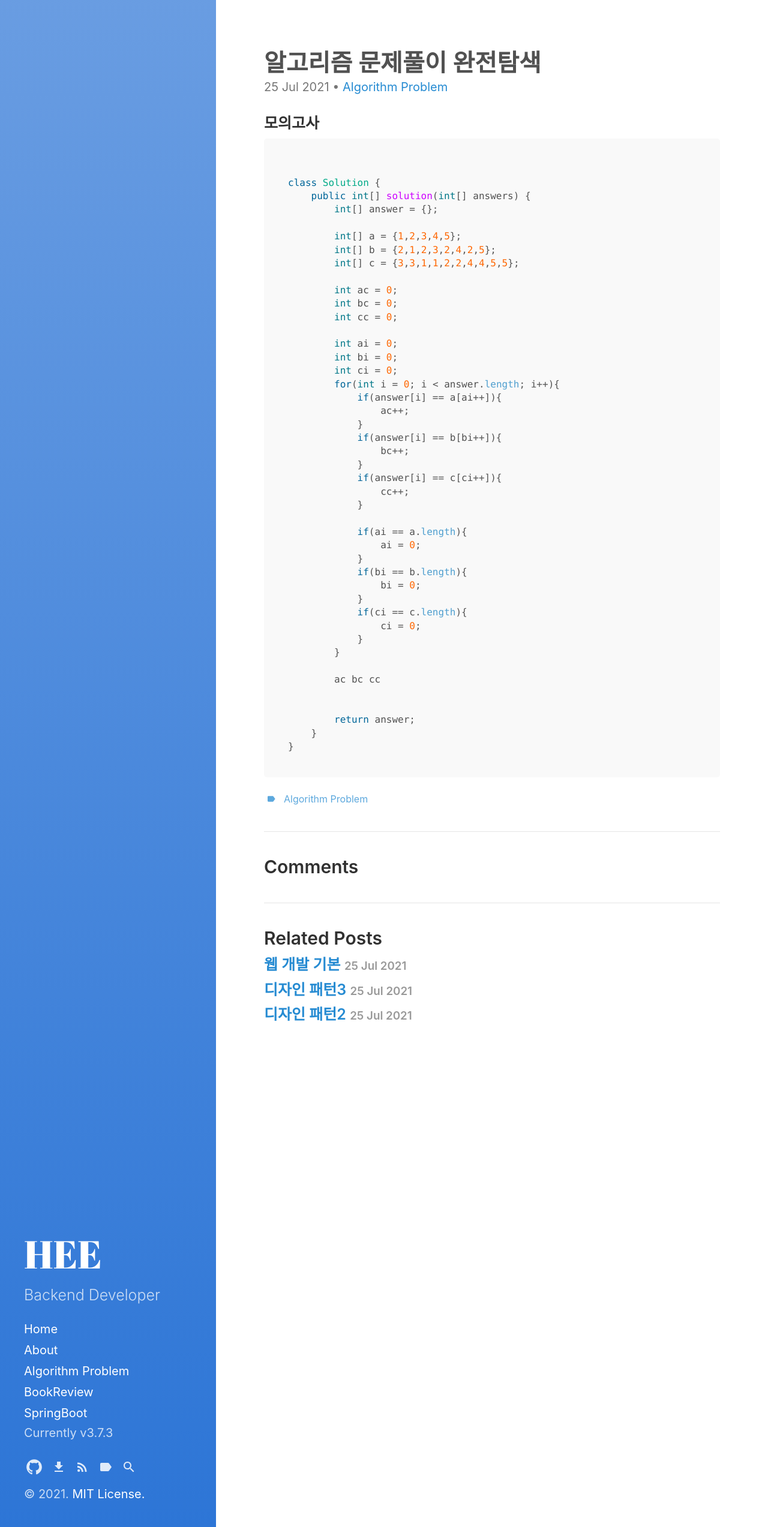
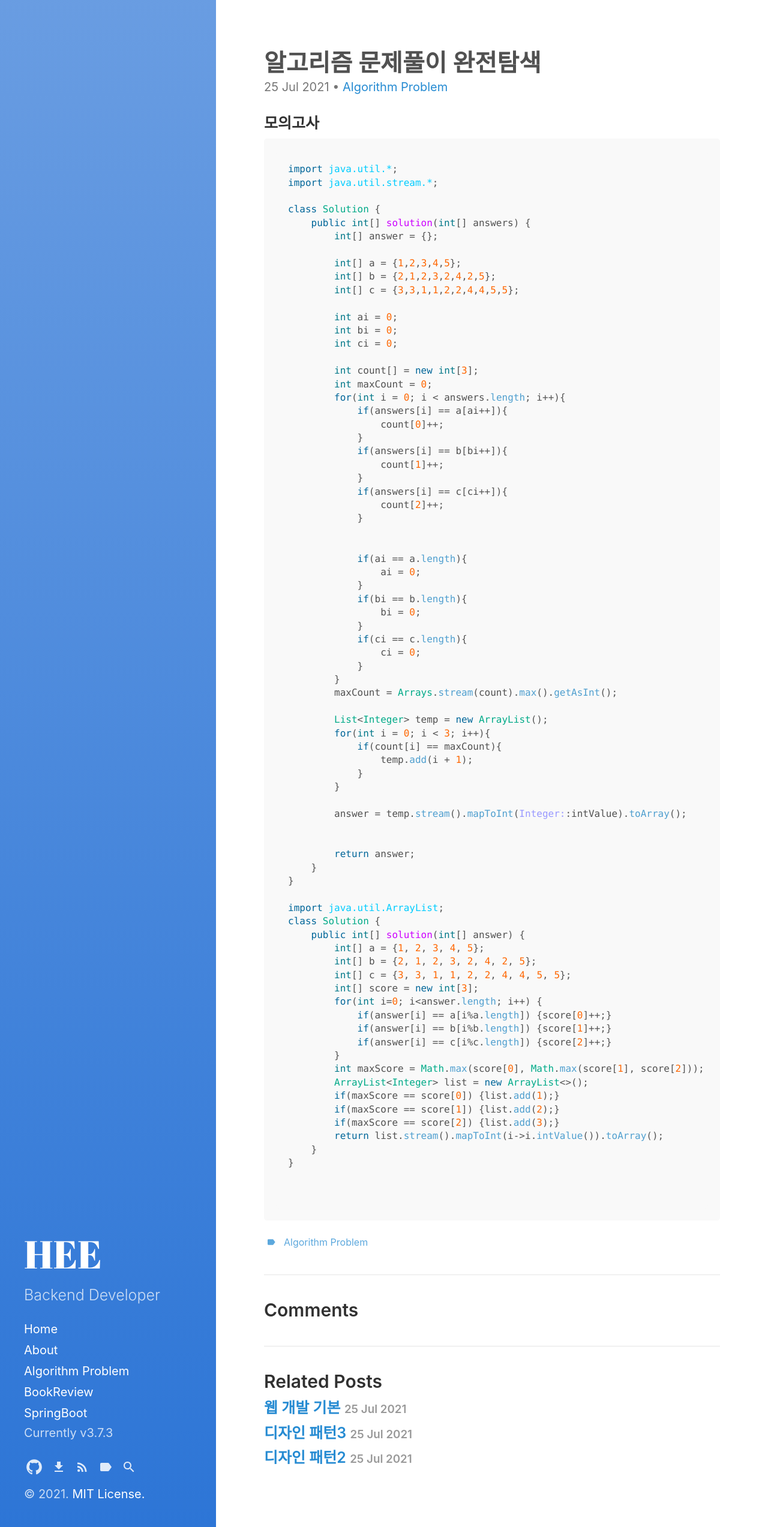
Before and after one commit to HEECHANG7832/HEECHANG7832.github.io, a Jekyll site: the page built from _posts/Algorithm Problem/2021-07-25-Algorithm Problem-완전탐색.md, in a window 1280 px wide. Shown: the whole page at 60% size. Built offline with Jekyll 4.4.1, drawn with Linux system fonts in a browser that asks for light colours.

Commit message:
프로그래머스 모의고사

````diff
--- a/_posts/Algorithm Problem/2021-07-25-Algorithm Problem-완전탐색.md
+++ b/_posts/Algorithm Problem/2021-07-25-Algorithm Problem-완전탐색.md
@@ -10,6 +10,8 @@ tags:
 ### 모의고사
 
 ```java
+import java.util.*;
+import java.util.stream.*;
 
 class Solution {
     public int[] solution(int[] answers) {
@@ -19,23 +21,23 @@ class Solution {
         int[] b = {2,1,2,3,2,4,2,5};
         int[] c = {3,3,1,1,2,2,4,4,5,5};
 
-        int ac = 0;
-        int bc = 0;
-        int cc = 0;
-
         int ai = 0;
         int bi = 0;
         int ci = 0;
-        for(int i = 0; i < answer.length; i++){
-            if(answer[i] == a[ai++]){
-                ac++;
+
+        int count[] = new int[3];
+        int maxCount = 0;
+        for(int i = 0; i < answers.length; i++){
+            if(answers[i] == a[ai++]){
+                count[0]++;
             }
-            if(answer[i] == b[bi++]){
-                bc++;
+            if(answers[i] == b[bi++]){
+                count[1]++;
             }
-            if(answer[i] == c[ci++]){
-                cc++;
+            if(answers[i] == c[ci++]){
+                count[2]++;
             }
+
 
             if(ai == a.length){
                 ai = 0;
@@ -47,11 +49,42 @@ class Solution {
                 ci = 0;
             }
         }
+        maxCount = Arrays.stream(count).max().getAsInt();
 
-        ac bc cc
+        List<Integer> temp = new ArrayList();
+        for(int i = 0; i < 3; i++){
+            if(count[i] == maxCount){
+                temp.add(i + 1);
+            }
+        }
+
+        answer = temp.stream().mapToInt(Integer::intValue).toArray();
 
 
         return answer;
     }
 }
+
+import java.util.ArrayList;
+class Solution {
+    public int[] solution(int[] answer) {
+        int[] a = {1, 2, 3, 4, 5};
+        int[] b = {2, 1, 2, 3, 2, 4, 2, 5};
+        int[] c = {3, 3, 1, 1, 2, 2, 4, 4, 5, 5};
+        int[] score = new int[3];
+        for(int i=0; i<answer.length; i++) {
+            if(answer[i] == a[i%a.length]) {score[0]++;}
+            if(answer[i] == b[i%b.length]) {score[1]++;}
+            if(answer[i] == c[i%c.length]) {score[2]++;}
+        }
+        int maxScore = Math.max(score[0], Math.max(score[1], score[2]));
+        ArrayList<Integer> list = new ArrayList<>();
+        if(maxScore == score[0]) {list.add(1);}
+        if(maxScore == score[1]) {list.add(2);}
+        if(maxScore == score[2]) {list.add(3);}
+        return list.stream().mapToInt(i->i.intValue()).toArray();
+    }
+}
+
+
 ```
````
Also changed, not shown: _posts/Algorithm Problem/2021-07-25-Algorithm Problem-탐욕법.md (added, +12 -0 lines).
